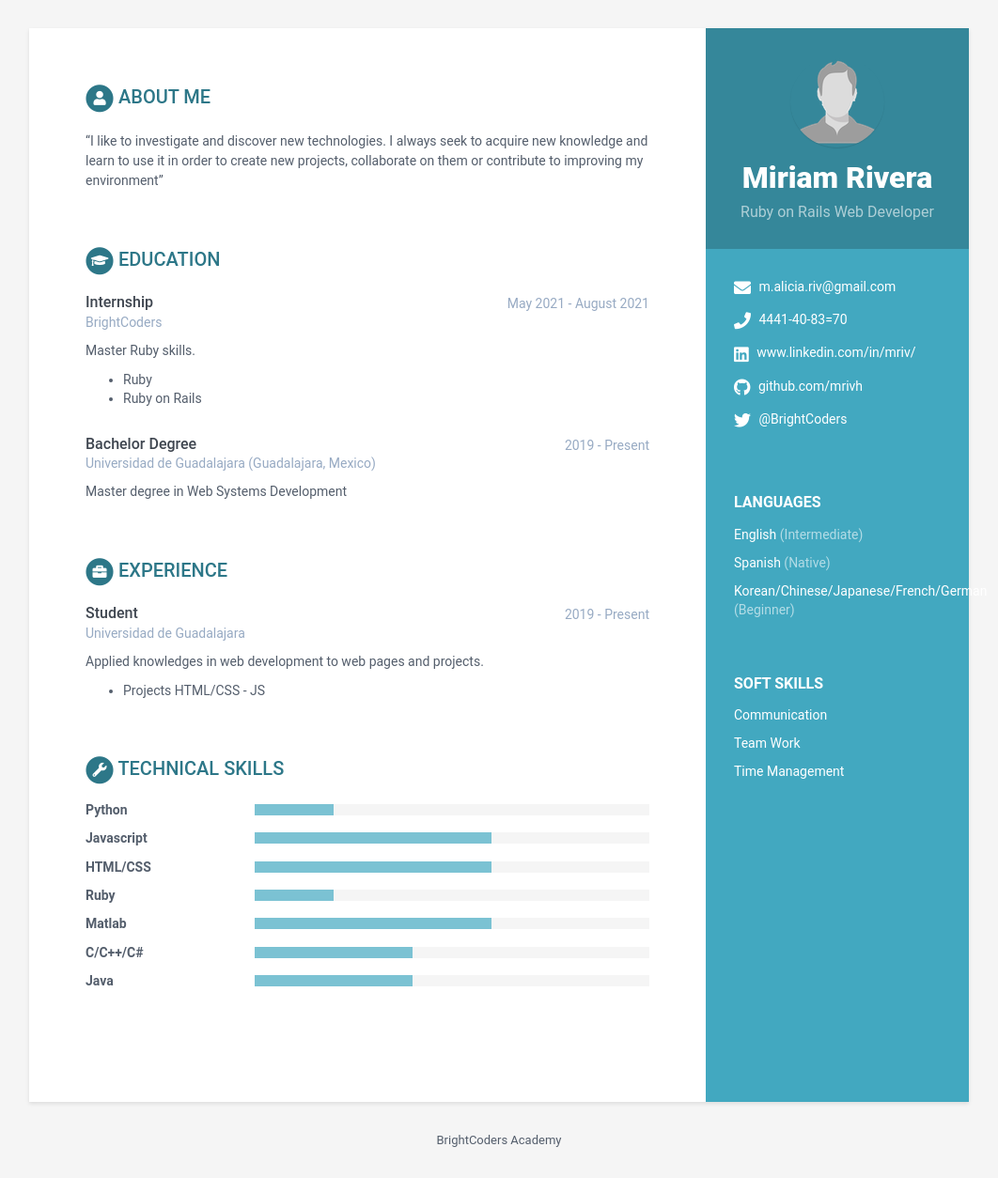
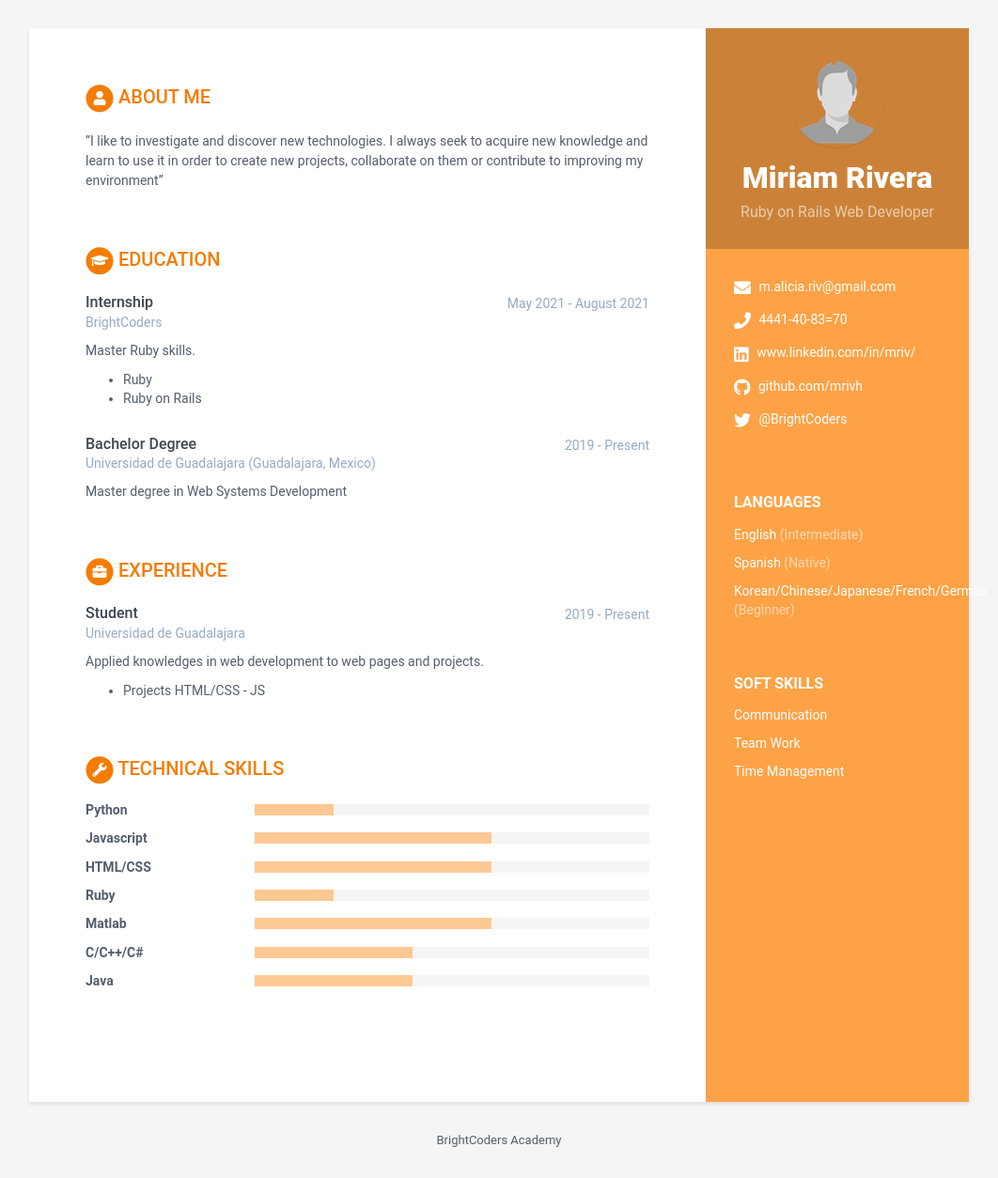
Before and after one commit to BC-MAY-21-ROR/kata-04-resume-mrivh, a Jekyll site: the page built from index.html, in a window 1280 px wide. Shown: the whole page at 94% size, without its empty margins (109-1171 px from the left). Built offline with Jekyll 4.4.1, drawn with Linux system fonts in a browser that asks for light colours.

Commit message:
Update _config.yml

```diff
--- a/_config.yml
+++ b/_config.yml
@@ -5,7 +5,7 @@ title: BrightCoders Academy
 url: '' #'http://webjeda.com'
 baseurl: 'https://bc-may-21-ror.github.io/kata-04-resume-mrivh/'
 # Style will be applied only after restarting the build or serve. Just choose one of the options.
-theme_skin: blue #orange turquoise green berry orange ceramic
+theme_skin: orange #orange turquoise green berry orange ceramic
 chrome_mobile_color: 1976d2 #use hex colors (ex:#1976d2) or leave empty if you don't want a color for chrome mobile searchbar
 
 # Tracker
```
